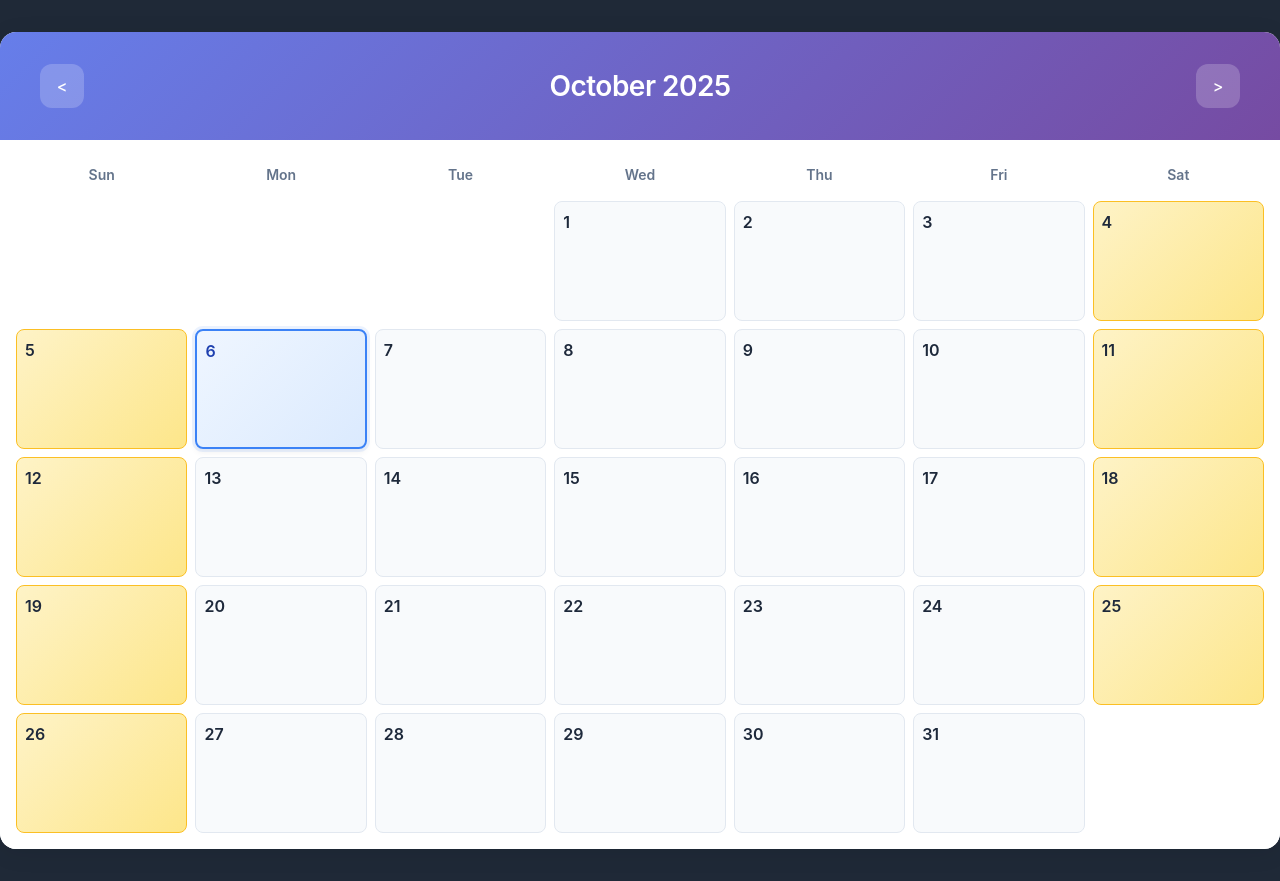
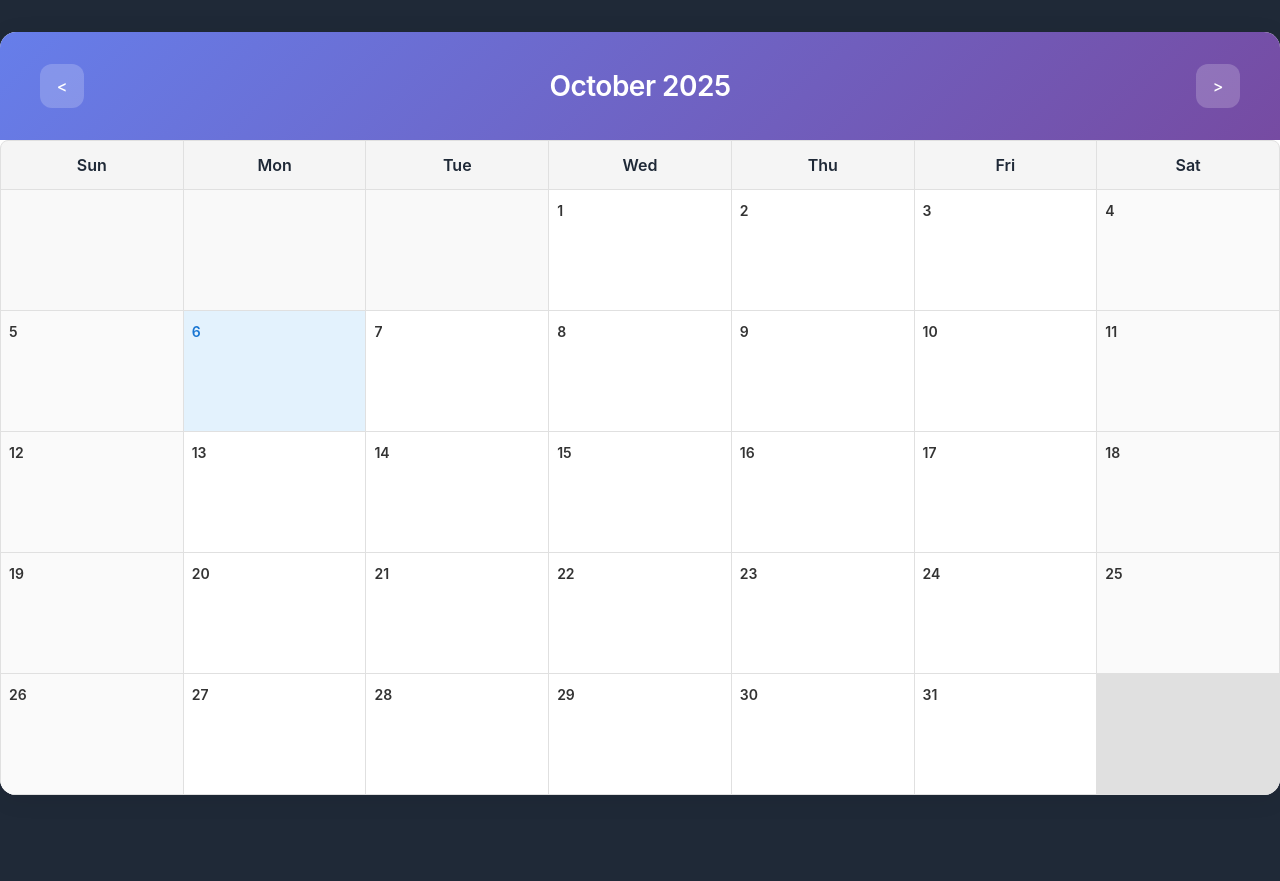
Before and after one commit to lukeiayf/calendar-app, a Vue app: page / in a window 1280 px wide. After the commit the page ends 827 px from the top, so only its background shows below. Built offline with nearby package versions, Linux system fonts and the light colour scheme.

Commit message:
Update styling for button and reminder

```diff
--- a/src/components/CalendarGrid.vue
+++ b/src/components/CalendarGrid.vue
@@ -28,7 +28,7 @@
             .slice(0, calendarStore.MAX_VISIBLE_REMINDERS)"
           :key="reminder.id"
           class="reminder"
-          :style="{ background: reminder.color }"
+          :style="{ borderLeftColor: reminder.color }"
           @click="calendarStore.openEditReminder(reminder)"
         >
           <div class="reminder-header">
@@ -56,42 +56,43 @@
 </template>
 
 <script setup lang="ts">
-import { computed } from 'vue'
-import { useCalendarStore } from '../store/CalendarStore'
-import { getWeatherEmoji } from '../services/WeatherService'
+import { computed } from 'vue';
+import { useCalendarStore } from '../store/CalendarStore';
+import { getWeatherEmoji } from '../services/WeatherService';
 
-const weekDays = ['Sun', 'Mon', 'Tue', 'Wed', 'Thu', 'Fri', 'Sat']
-const today = new Date()
+const weekDays = ['Sun', 'Mon', 'Tue', 'Wed', 'Thu', 'Fri', 'Sat'];
 
-const calendarStore = useCalendarStore()
+const today = new Date();
+
+const calendarStore = useCalendarStore();
 
 const firstDayOfMonth = computed(() => {
-  return new Date(calendarStore.currentYear, calendarStore.currentMonth, 1)
-})
+  return new Date(calendarStore.currentYear, calendarStore.currentMonth, 1);
+});
 
 const lastDayOfMonth = computed(() => {
-  return new Date(calendarStore.currentYear, calendarStore.currentMonth + 1, 0)
-})
+  return new Date(calendarStore.currentYear, calendarStore.currentMonth + 1, 0);
+});
 
 const daysInMonth = computed(() => {
-  return Array.from({ length: lastDayOfMonth.value.getDate() }, (_, i) => i + 1)
-})
+  return Array.from({ length: lastDayOfMonth.value.getDate() }, (_, i) => i + 1);
+});
 
 const blanks = computed(() => {
-  return firstDayOfMonth.value.getDay()
-})
+  return firstDayOfMonth.value.getDay();
+});
 
 function isToday(date: number): boolean {
   return (
     date === today.getDate() &&
     calendarStore.currentMonth === today.getMonth() &&
     calendarStore.currentYear === today.getFullYear()
-  )
+  );
 }
 
 function isWeekend(date: number): boolean {
-  const day = new Date(calendarStore.currentYear, calendarStore.currentMonth, date).getDay()
-  return day === 0 || day === 6
+  const day = new Date(calendarStore.currentYear, calendarStore.currentMonth, date).getDay();
+  return day === 0 || day === 6;
 }
 </script>
 
@@ -99,103 +100,100 @@ function isWeekend(date: number): boolean {
 .calendar-grid {
   display: grid;
   grid-template-columns: repeat(7, 1fr);
-  gap: 8px;
-  padding: 16px;
-  background: white;
+  gap: 1px;
+  background-color: #e0e0e0;
+  border: 1px solid #e0e0e0;
   border-radius: 8px;
+  overflow: hidden;
 }
 
 .calendar-day {
-  min-height: 30px;
-  display: flex;
-  align-items: center;
-  justify-content: center;
+  background-color: white;
+  min-height: 100px;
+  padding: 8px;
 }
 
 .calendar-day-header {
   font-weight: 600;
-  color: #64748b;
-  padding: 8px;
   text-align: center;
-  font-size: 14px;
+  min-height: auto;
+  padding: 12px 8px;
+  background-color: #f5f5f5;
 }
 
 .calendar-day-large {
-  min-height: 120px;
-  border: 1px solid #e2e8f0;
-  border-radius: 8px;
-  padding: 8px;
   display: flex;
   flex-direction: column;
-  align-items: stretch;
-  background: #f8fafc;
-  transition: all 0.2s;
+  gap: 4px;
+  min-height: 120px;
+  position: relative;
+  transition: background-color 0.2s;
 }
 
 .calendar-day-large:hover {
-  background: #f1f5f9;
-  border-color: #cbd5e1;
-  box-shadow: 0 2px 4px rgba(0, 0, 0, 0.05);
+  background-color: #fafafa;
+}
+
+.calendar-day-large:hover .add-reminder-btn {
+  opacity: 1;
 }
 
 .calendar-day.today {
-  background: linear-gradient(135deg, #eff6ff 0%, #dbeafe 100%);
-  border: 2px solid #3b82f6;
-  box-shadow:
-    0 0 0 3px rgba(59, 130, 246, 0.1),
-    0 4px 6px rgba(0, 0, 0, 0.05);
+  background-color: #e3f2fd;
+}
+
+.calendar-day.today:hover {
+  background-color: #bbdefb;
 }
 
 .calendar-day.weekend {
-  background: linear-gradient(135deg, #fef3c7 0%, #fde68a 100%);
-  border-color: #fbbf24;
+  background-color: #fafafa;
 }
 
 .calendar-day.today .day-number {
-  color: #1e40af;
+  color: #1976d2;
 }
 
 .calendar-day.today .add-reminder-btn {
-  background: #3b82f6;
+  color: #1976d2;
+}
+
+.calendar-day.today .add-reminder-btn:hover {
+  background-color: #1976d2;
   color: white;
 }
 
-.calendar-day.today .add-reminder-btn:hover {
-  background: #2563eb;
-}
-
 .calendar-day-blank {
-  background: transparent;
-  border: none;
+  background-color: #f9f9f9;
+  pointer-events: none;
 }
 
 .calendar-day-top {
   display: flex;
   justify-content: space-between;
   align-items: center;
-  margin-bottom: 8px;
+  margin-bottom: 4px;
 }
 
 .day-number {
   font-weight: 600;
-  font-size: 16px;
-  color: #1e293b;
+  font-size: 14px;
+  color: #333;
 }
 
 .add-reminder-btn {
+  background: none;
+  border: 1px solid #ddd;
   width: 24px;
   height: 24px;
-  border-radius: 50%;
-  border: none;
-  background: #e2e8f0;
-  color: #475569;
-  font-size: 18px;
   cursor: pointer;
+  font-size: 16px;
   display: flex;
   align-items: center;
   justify-content: center;
   opacity: 0;
   transition: all 0.2s;
+  color: #666;
 }
 
 .calendar-day-large:hover .add-reminder-btn {
@@ -203,7 +201,8 @@ function isWeekend(date: number): boolean {
 }
 
 .add-reminder-btn:hover {
-  background: #cbd5e1;
+  background-color: #f0f0f0;
+  border-color: #999;
   transform: scale(1.1);
 }
 
@@ -215,21 +214,25 @@ function isWeekend(date: number): boolean {
   display: flex;
   flex-direction: column;
   gap: 4px;
-  flex: 1;
+  overflow: hidden;
 }
 
 .reminder {
   padding: 6px 8px;
+  padding-left: 12px;
   border-radius: 4px;
   font-size: 12px;
   cursor: pointer;
   transition: all 0.2s;
   box-shadow: 0 1px 2px rgba(0, 0, 0, 0.1);
+  background-color: #f8f9fa;
+  border-left: 4px solid #ccc;
 }
 
 .reminder:hover {
   transform: translateY(-1px);
   box-shadow: 0 2px 4px rgba(0, 0, 0, 0.15);
+  background-color: #f0f1f3;
 }
 
 .reminder-header {
@@ -243,17 +246,20 @@ function isWeekend(date: number): boolean {
 .reminder-time {
   font-weight: 600;
   font-size: 11px;
+  color: #333;
 }
 
 .reminder-city {
   font-size: 11px;
-  opacity: 0.9;
+  opacity: 1;
+  color: #555;
 }
 
 .reminder-weather {
   font-size: 11px;
   font-weight: 500;
   margin-left: auto;
+  color: #555;
 }
 
 .reminder-text {
@@ -261,22 +267,23 @@ function isWeekend(date: number): boolean {
   white-space: nowrap;
   overflow: hidden;
   text-overflow: ellipsis;
+  color: #444;
 }
 
 .reminder-overflow {
   padding: 6px 8px;
   border-radius: 4px;
   font-size: 11px;
+  cursor: pointer;
   text-align: center;
-  background: #e2e8f0;
-  color: #475569;
-  cursor: pointer;
+  background-color: #f0f0f0;
+  color: #666;
   font-weight: 500;
   transition: all 0.2s;
 }
 
 .reminder-overflow:hover {
-  background: #cbd5e1;
+  background-color: #e0e0e0;
   transform: translateY(-1px);
 }
 </style>
```
